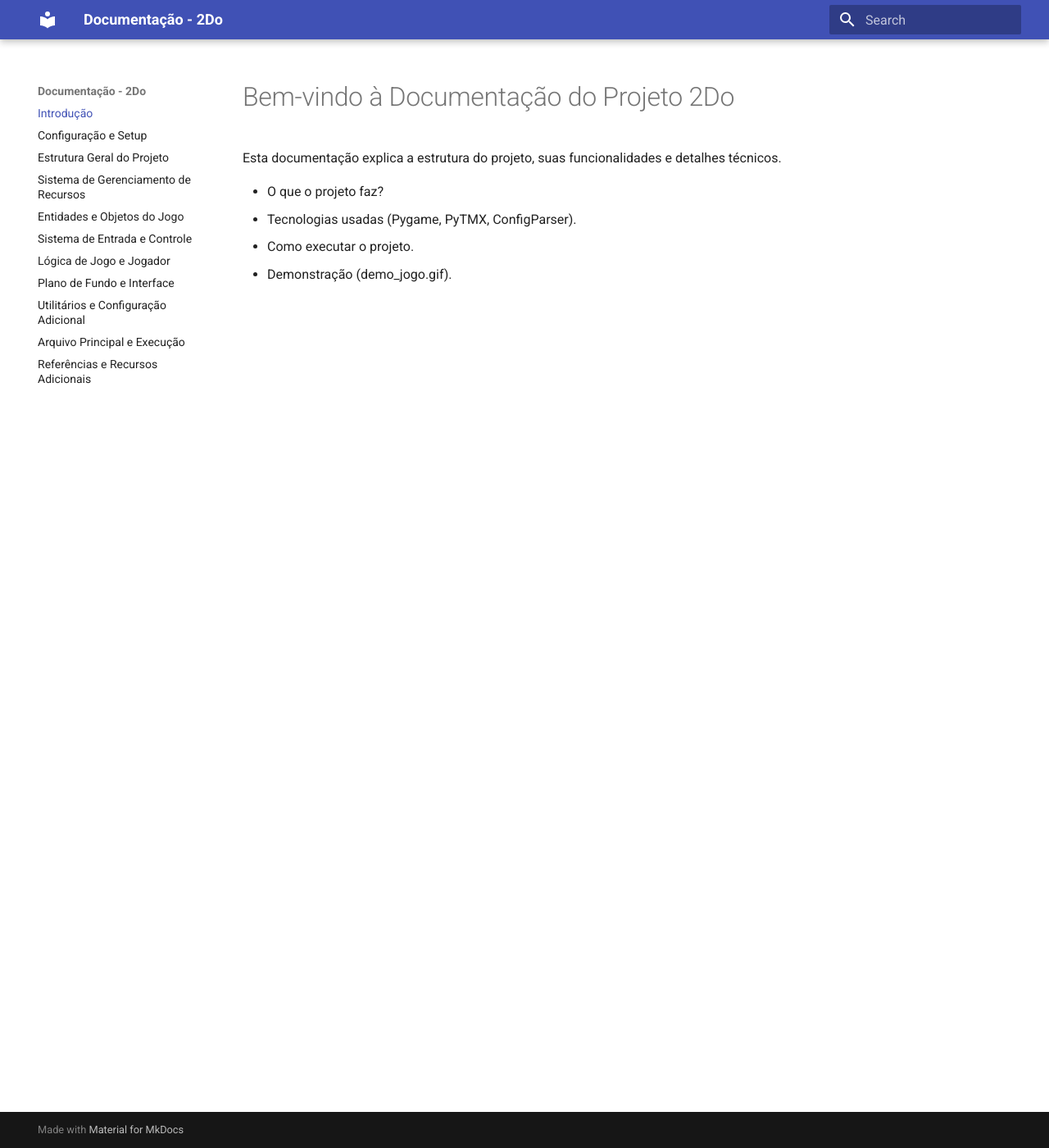
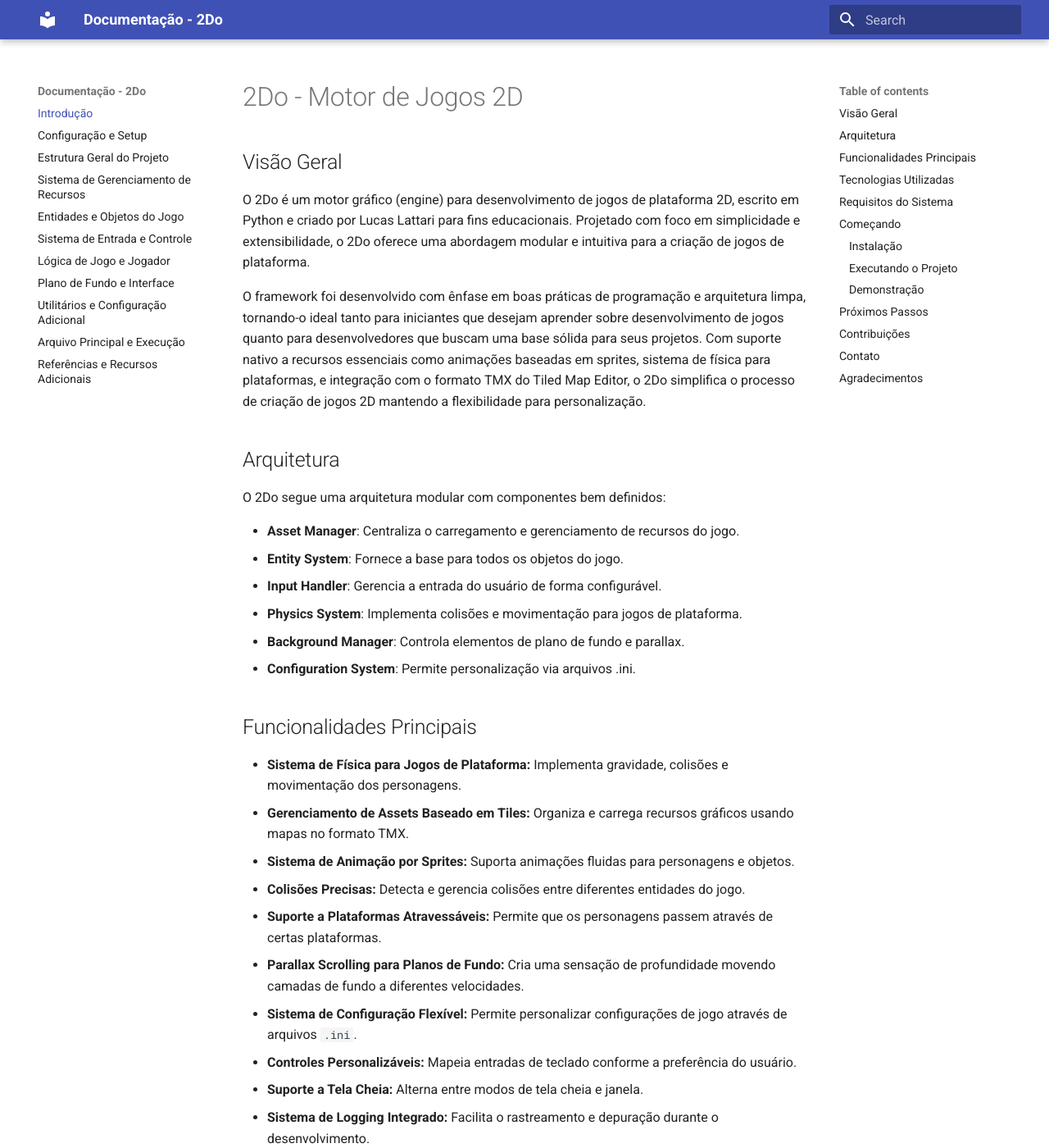
Before and after one commit to lucaslattari/2Do_game_engine, an MkDocs documentation site: the page built from docs/index.md, in a window 1280 px wide and 1400 px high. Shown: the whole window at 82% size. Built offline with MkDocs 1.6.1 and Material for MkDocs 9.7.7, drawn with Linux system fonts in a browser that asks for light colours; some of the changed text lies outside the part shown.

Commit message:
Atualiza documentação mkdocs - adiciona index e configuração

````diff
--- a/docs/index.md
+++ b/docs/index.md
@@ -1,8 +1,110 @@
-# Bem-vindo à Documentação do Projeto 2Do
+# 2Do - Motor de Jogos 2D
 
-Esta documentação explica a estrutura do projeto, suas funcionalidades e detalhes técnicos.
+## Visão Geral
 
-* O que o projeto faz?
-* Tecnologias usadas (Pygame, PyTMX, ConfigParser).
-* Como executar o projeto.
-* Demonstração (demo_jogo.gif).
+O 2Do é um motor gráfico (engine) para desenvolvimento de jogos de plataforma 2D, escrito em Python e criado por Lucas Lattari para fins educacionais. Projetado com foco em simplicidade e extensibilidade, o 2Do oferece uma abordagem modular e intuitiva para a criação de jogos de plataforma.
+
+O framework foi desenvolvido com ênfase em boas práticas de programação e arquitetura limpa, tornando-o ideal tanto para iniciantes que desejam aprender sobre desenvolvimento de jogos quanto para desenvolvedores que buscam uma base sólida para seus projetos. Com suporte nativo a recursos essenciais como animações baseadas em sprites, sistema de física para plataformas, e integração com o formato TMX do Tiled Map Editor, o 2Do simplifica o processo de criação de jogos 2D mantendo a flexibilidade para personalização.
+
+## Arquitetura
+
+O 2Do segue uma arquitetura modular com componentes bem definidos:
+
+- **Asset Manager**: Centraliza o carregamento e gerenciamento de recursos do jogo.
+- **Entity System**: Fornece a base para todos os objetos do jogo.
+- **Input Handler**: Gerencia a entrada do usuário de forma configurável.
+- **Physics System**: Implementa colisões e movimentação para jogos de plataforma.
+- **Background Manager**: Controla elementos de plano de fundo e parallax.
+- **Configuration System**: Permite personalização via arquivos .ini.
+
+## Funcionalidades Principais
+
+- **Sistema de Física para Jogos de Plataforma:** Implementa gravidade, colisões e movimentação dos personagens.
+- **Gerenciamento de Assets Baseado em Tiles:** Organiza e carrega recursos gráficos usando mapas no formato TMX.
+- **Sistema de Animação por Sprites:** Suporta animações fluidas para personagens e objetos.
+- **Colisões Precisas:** Detecta e gerencia colisões entre diferentes entidades do jogo.
+- **Suporte a Plataformas Atravessáveis:** Permite que os personagens passem através de certas plataformas.
+- **Parallax Scrolling para Planos de Fundo:** Cria uma sensação de profundidade movendo camadas de fundo a diferentes velocidades.
+- **Sistema de Configuração Flexível:** Permite personalizar configurações de jogo através de arquivos `.ini`.
+- **Controles Personalizáveis:** Mapeia entradas de teclado conforme a preferência do usuário.
+- **Suporte a Tela Cheia:** Alterna entre modos de tela cheia e janela.
+- **Sistema de Logging Integrado:** Facilita o rastreamento e depuração durante o desenvolvimento.
+
+## Tecnologias Utilizadas
+
+O 2Do é construído utilizando as seguintes tecnologias:
+
+- **[Python](https://www.python.org/)**: Linguagem de programação base do projeto, conhecida por sua simplicidade e legibilidade.
+- **[Pygame](https://www.pygame.org/news)**: Framework para desenvolvimento de jogos 2D, fornecendo ferramentas para gráficos, som e entrada de usuário.
+- **[PyTMX](https://github.com/bitcraft/PyTMX)**: Biblioteca para carregamento e manipulação de mapas no formato TMX, criado pelo Tiled Map Editor.
+- **[ConfigParser](https://docs.python.org/3/library/configparser.html)**: Módulo para leitura e gerenciamento de arquivos de configuração `.ini`.
+
+## Requisitos do Sistema
+
+Para executar o 2Do, você precisará:
+
+1. Python 3.x instalado
+2. Dependências listadas em `requirements.txt`:
+   - pygame==2.3.0
+   - PyTMX==3.31
+   - autopep8==2.0.2
+   - pycodestyle==2.10.0
+   - tomli==2.0.1
+
+## Começando
+
+### Instalação
+
+1. Clone o repositório:
+```bash
+git clone [URL_DO_REPOSITORIO]
+```
+
+2. Instale as dependências:
+```bash
+pip install -r requirements.txt
+```
+
+### Executando o Projeto
+
+1. Navegue até o diretório do projeto
+
+2. Execute o arquivo principal: python main.py
+
+### Demonstração
+
+A demonstração mostra o motor em ação, apresentando:
+
+- Movimentação fluida do personagem
+- Sistema de colisões
+- Plataformas atravessáveis
+- Animações suaves
+- Parallax scrolling do plano de fundo
+
+## Próximos Passos
+
+Para começar a desenvolver com o 2Do, recomenda-se seguir esta documentação na ordem:
+
+1. Configuração e Setup
+2. Estrutura Geral do Projeto
+3. Sistema de Gerenciamento de Recursos
+4. Entidades e Objetos do Jogo
+
+## Contribuições
+
+Contribuições são bem-vindas! Por favor, sinta-se à vontade para:
+
+- Abrir uma issue para reportar bugs
+- Propor novas funcionalidades
+- Enviar pull requests
+- Melhorar a documentação
+
+## Contato
+
+**Lucas Lattari**
+📧 Email: [lucas.lattari@ifsudestemg.edu.br](mailto:lucas.lattari@ifsudestemg.edu.br)
+🐱 GitHub: [@lucaslattari](https://github.com/lucaslattari)
+
+## Agradecimentos
+
+Agradecimentos especiais a todos que contribuíram com o projeto, seja através de código, sugestões ou reportando problemas. Um agradecimento especial ao time de desenvolvimento do Pygame e PyTMX por fornecerem ferramentas que tornaram este projeto possível.
````
Also changed, not shown: docs/configuracao.md (+25 -2 lines).
